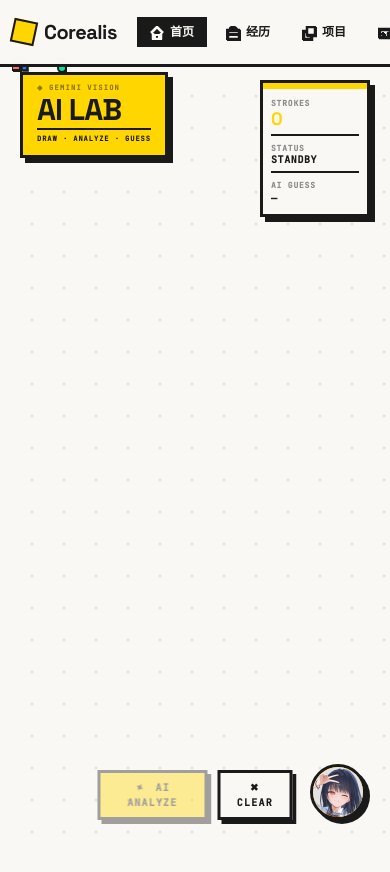
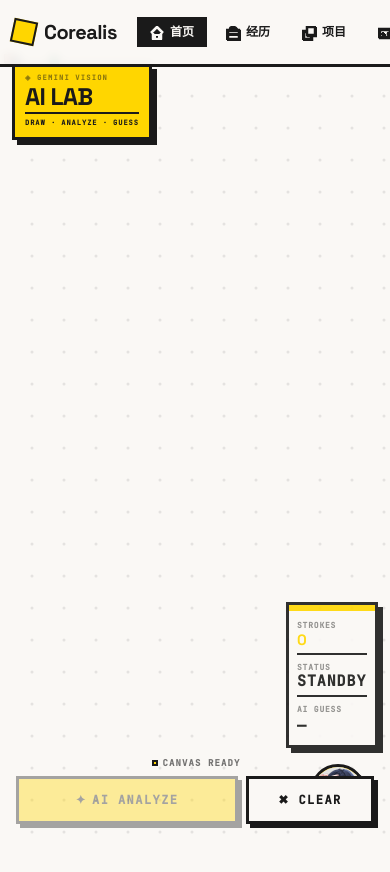
Before and after one commit to KDTikkly/haoyuan-web, a Vue app: page / in a window 390 px wide. Both pictures are taken after a click on the button "展开涂鸦结界". Shown: the top 872 px of the page. Built offline with nearby package versions, Linux system fonts and the light colour scheme.

Commit message:
feat: v7.9 unify draw controls to bottom-left, HCI typography & mobile adaptation

```diff
--- a/src/components/MemphisGameBg.vue
+++ b/src/components/MemphisGameBg.vue
@@ -70,41 +70,60 @@
     </div>
   </Transition>
 
-  <!-- AI ANALYZE + CLEAR — 底部中央工具栏 (Fitts's Law: 缩短操作路径) -->
-  <Transition name="slide-btns">
-    <div v-if="isDrawMode" class="ctrl-btn-group">
-      <button
-        class="ctrl-btn ctrl-btn--analyze"
-        :disabled="isUploading || strokesCount === 0"
-        @click="requireAdmin(analyzeDrawing)"
-      >
-        <span v-if="isUploading" class="ctrl-btn-icon">⌛</span>
-        <span v-else class="ctrl-btn-icon">✦</span>
-        {{ isUploading ? 'ANALYZING...' : 'AI ANALYZE' }}
-      </button>
-      <button
-        class="ctrl-btn ctrl-btn--clear"
-        @click="clearCanvas"
-      >
-        ✖ CLEAR
-      </button>
-    </div>
-  </Transition>
 </div>
 
-<!-- ═══ DRAW 按钮 + 引导文案：Teleport 到 body ═══ -->
+<!-- ═══ 左下角统一操作区：DRAW 入口 / ANALYZE+CLEAR — Teleport 到 body ═══ -->
 <Teleport to="body">
+  <!-- 未进入画图模式：DRAW 入口 -->
+  <Transition name="ctrl-swap">
     <div v-if="!isDrawMode" class="draw-entry-wrap">
-    <span class="draw-hint">
+      <span class="draw-hint" aria-hidden="true">
         ✦ 在这里留下你的轨迹...
       </span>
-    <button class="draw-entry-btn" @click="enterDrawMode">
+      <button class="draw-entry-btn" @click="enterDrawMode" aria-label="展开涂鸦结界">
         <span class="btn-marquee" aria-hidden="true">
           ✎ DRAW&nbsp;&nbsp;◈&nbsp;&nbsp;✎ DRAW&nbsp;&nbsp;◈&nbsp;&nbsp;✎ DRAW&nbsp;&nbsp;◈&nbsp;&nbsp;
         </span>
         <span class="btn-label">✎ 展开涂鸦结界</span>
       </button>
     </div>
+  </Transition>
+
+  <!-- 进入画图模式：AI ANALYZE + CLEAR，锚点同左下角 -->
+  <Transition name="ctrl-swap">
+    <div v-if="isDrawMode" class="draw-entry-wrap draw-entry-wrap--active">
+      <!-- 笔迹状态提示行 -->
+      <span class="draw-hint draw-hint--strokes" aria-live="polite">
+        <span
+          class="hint-dot"
+          :style="{ background: stripeColor }"
+          aria-hidden="true"
+        ></span>
+        {{ isUploading ? 'ANALYZING...' : strokesCount > 0 ? `${strokesCount} STROKES` : 'CANVAS READY' }}
+      </span>
+      <!-- 按钮组 -->
+      <div class="ctrl-btn-group">
+        <button
+          class="ctrl-btn ctrl-btn--analyze"
+          :disabled="isUploading || strokesCount === 0"
+          @click="requireAdmin(analyzeDrawing)"
+          aria-label="AI 分析涂鸦"
+        >
+          <span class="ctrl-btn-icon" :class="{ 'icon--spin': isUploading }" aria-hidden="true">
+            {{ isUploading ? '⌛' : '✦' }}
+          </span>
+          {{ isUploading ? 'ANALYZING...' : 'AI ANALYZE' }}
+        </button>
+        <button
+          class="ctrl-btn ctrl-btn--clear"
+          @click="clearCanvas"
+          aria-label="清空画布并退出"
+        >
+          ✖ CLEAR
+        </button>
+      </div>
+    </div>
+  </Transition>
 </Teleport>
 
 <!-- ═══ SecurityPortal ═══ -->
@@ -563,7 +582,10 @@ onUnmounted(() => {
   box-shadow: 4px 4px 0 0 #1A1A1A;
 }
 
-/* DRAW 按钮容器 + 引导文案（Teleport 到 body） */
+/* ══════════════════════════════════════════════════════════
+   左下角统一操作区 — DRAW 入口 / ANALYZE+CLEAR
+   两种状态共用同一锚点，切换时原地淡出淡入（无位移跳变）
+   ══════════════════════════════════════════════════════════ */
 .draw-entry-wrap {
   position: fixed;
   bottom: 24px;
@@ -575,61 +597,90 @@ onUnmounted(() => {
   z-index: 50;
 }
 
-/* 浮动引导文案 */
+/* 画图模式时微亮提升层级 */
+.draw-entry-wrap--active {
+  z-index: 60;
+}
+
+/* ── 浮动引导文案 ── */
 .draw-hint {
   font-family: 'JetBrains Mono', monospace;
   font-size: 9px;
   font-weight: 700;
   color: #1A1A1A80;
-  letter-spacing: 0.1em;
+  letter-spacing: 0.12em;
+  text-transform: uppercase;
   animation: float-hint 2.4s ease-in-out infinite;
   pointer-events: none;
   padding-left: 2px;
-}
-@keyframes float-hint {
-  0%, 100% { transform: translateY(0);   opacity: 0.55; }
-  50%       { transform: translateY(-4px); opacity: 1; }
+  user-select: none;
 }
 
-/* DRAW 按钮（持续流动斜纹边框动画） */
+/* 画图模式下的 hint — 带状态色点 */
+.draw-hint--strokes {
+  display: flex;
+  align-items: center;
+  gap: 5px;
+  color: #1A1A1A99;
+  animation: none;
+}
+
+.hint-dot {
+  display: inline-block;
+  width: 6px;
+  height: 6px;
+  border: 2px solid #1A1A1A;
+  border-radius: 0;        /* Brutalist 方形点 */
+  flex-shrink: 0;
+  transition: background 0.3s;
+}
+
+@keyframes float-hint {
+  0%, 100% { transform: translateY(0);    opacity: 0.55; }
+  50%       { transform: translateY(-4px); opacity: 1;   }
+}
+
+/* ── DRAW 按钮（流动斜纹边框）── */
 .draw-entry-btn {
   position: relative;
   font-family: 'JetBrains Mono', monospace;
-  font-size: 10px;
+  font-size: 11px;          /* ↑ 提升可读性 */
   font-weight: 700;
   letter-spacing: 0.12em;
-  padding: 9px 16px;
+  text-transform: uppercase;
+  padding: 10px 18px;
   cursor: pointer;
   background: #FAF8F5;
   color: #1A1A1A;
-  opacity: 0.85;
-  min-width: 140px;
+  opacity: 0.88;
+  min-width: 148px;
   white-space: nowrap;
-  /* 使用 outline 作实心黑边，border 用于动画斜纹层 */
   border: none;
   outline: 3px solid #1A1A1A;
   outline-offset: 0px;
   box-shadow: 4px 4px 0 0 #1A1A1A;
-  transition: transform 0.1s, box-shadow 0.1s, opacity 0.15s;
+  transition: transform 0.12s ease, box-shadow 0.12s ease, opacity 0.15s;
   overflow: hidden;
+  /* 最小触控面积 44px — 手机 HCI */
+  min-height: 44px;
 }
-/* 伪元素承载持续流动斜纹边框 */
+
+/* 流动斜纹边框伪元素 */
 .draw-entry-btn::before {
   content: '';
   position: absolute;
   inset: -3px;
   background: repeating-linear-gradient(
     -45deg,
-    #FFD600 0px,
-    #FFD600 5px,
-    #1A1A1A 5px,
-    #1A1A1A 10px
+    #FFD600 0px, #FFD600 5px,
+    #1A1A1A 5px, #1A1A1A 10px
   );
   background-size: 28px 28px;
   animation: border-march 0.6s linear infinite;
   z-index: 0;
 }
-/* 按钮内容白色遮罩层 */
+
+/* 内容遮罩 */
 .draw-entry-btn::after {
   content: '';
   position: absolute;
@@ -637,24 +688,24 @@ onUnmounted(() => {
   background: #FAF8F5;
   z-index: 1;
 }
+
 .draw-entry-btn:hover {
   opacity: 1;
   box-shadow: 6px 6px 0 0 #1A1A1A;
   transform: translate(-1px, -1px);
 }
-.draw-entry-btn:hover::before {
-  animation-duration: 0.3s;
-}
+.draw-entry-btn:hover::before { animation-duration: 0.28s; }
 .draw-entry-btn:active {
   transform: translate(4px, 4px);
   box-shadow: 0 0 0 0 #1A1A1A;
 }
+
 @keyframes border-march {
   from { background-position: 0 0; }
   to   { background-position: 28px 0; }
 }
 
-/* 流动斜纹文字跑马灯（hover 时叠加在内容层上方） */
+/* 跑马灯背景（hover 时浮现） */
 .btn-marquee {
   position: absolute;
   inset: 3px;
@@ -665,10 +716,8 @@ onUnmounted(() => {
   color: #1A1A1A50;
   background: repeating-linear-gradient(
     -45deg,
-    #FFD600aa 0px,
-    #FFD600aa 4px,
-    transparent 4px,
-    transparent 12px
+    #FFD600aa 0px, #FFD600aa 4px,
+    transparent 4px, transparent 12px
   );
   background-size: 48px 48px;
   opacity: 0;
@@ -678,7 +727,7 @@ onUnmounted(() => {
   z-index: 2;
 }
 .draw-entry-btn:hover .btn-marquee {
-  opacity: 0.55;
+  opacity: 0.5;
   animation-play-state: running;
 }
 @keyframes marquee-scroll {
@@ -692,47 +741,48 @@ onUnmounted(() => {
   z-index: 3;
 }
 
-/* AI ANALYZE + CLEAR 按钮组 — 底部中央工具栏 */
+/* ── ANALYZE + CLEAR 按钮组 ── */
+/* 在 draw-entry-wrap 内部 flex 排列，不再 fixed 居中 */
 .ctrl-btn-group {
-  position: fixed;
-  bottom: 24px;
-  left: 50%;
-  transform: translateX(-50%);
   display: flex;
-  gap: 10px;
-  z-index: 20;
+  gap: 8px;
   pointer-events: auto;
 }
 
-/* 按钮内图标 */
-.ctrl-btn-icon {
-  display: inline-block;
-  margin-right: 4px;
-  transition: transform 0.3s ease;
+/* ── 通用控制按钮 ── */
+.ctrl-btn {
+  font-family: 'JetBrains Mono', monospace;
+  font-size: 11px;          /* ↑ 从 10px 提升，手机可读性 */
+  font-weight: 700;
+  letter-spacing: 0.12em;
+  text-transform: uppercase;
+  padding: 9px 14px;
+  border: 3px solid #1A1A1A;
+  cursor: pointer;
+  box-shadow: 4px 4px 0 0 #1A1A1A;
+  transition: transform 0.12s ease, box-shadow 0.12s ease, background 0.15s;
+  pointer-events: auto;
+  position: relative;
+  z-index: 20;
+  /* 最小触控面积 */
+  min-height: 44px;
+  display: inline-flex;
+  align-items: center;
+  gap: 0;
+  white-space: nowrap;
 }
-.ctrl-btn--analyze:not(:disabled) .ctrl-btn-icon {
-  animation: none;
+.ctrl-btn:active {
+  transform: translate(4px, 4px) !important;
+  box-shadow: 0 0 0 0 #1A1A1A !important;
 }
-.ctrl-btn--analyze:disabled .ctrl-btn-icon {
-  display: inline-block;
-  animation: spin-icon 1.2s linear infinite;
-}
-@keyframes spin-icon {
-  from { transform: rotate(0deg); }
-  to   { transform: rotate(360deg); }
+.ctrl-btn:disabled {
+  opacity: 0.38;
+  cursor: not-allowed;
+  transform: none;
+  box-shadow: 4px 4px 0 0 #1A1A1A;
 }
 
-/* scoreboard 孟菲斯黄闪烁（AI 结果返回时引导注意力） */
-.scoreboard--flash {
-  animation: scoreboard-flash 0.7s ease-out;
-}
-@keyframes scoreboard-flash {
-  0%   { box-shadow: 0 0 0 0 #FFD600; outline: none; }
-  20%  { box-shadow: 0 0 0 6px #FFD60080; outline: 3px solid #FFD600; }
-  60%  { box-shadow: 0 0 0 3px #FFD60040; outline: 3px solid #FFD60080; }
-  100% { box-shadow: none; outline: none; }
-}
-
+/* ANALYZE */
 .ctrl-btn--analyze {
   background: #FFD600;
   color: #1A1A1A;
@@ -743,6 +793,7 @@ onUnmounted(() => {
   transform: translate(-1px, -1px);
 }
 
+/* CLEAR */
 .ctrl-btn--clear {
   background: #FAF8F5;
   color: #1A1A1A;
@@ -754,15 +805,130 @@ onUnmounted(() => {
   transform: translate(-1px, -1px);
 }
 
-/* 按钮组滑出动画 */
-.slide-btns-enter-active {
-  animation: slide-up-in 0.25s cubic-bezier(0.34, 1.56, 0.64, 1);
+/* ── 图标 ── */
+.ctrl-btn-icon {
+  display: inline-block;
+  margin-right: 5px;
+  transition: transform 0.25s ease;
 }
-.slide-btns-leave-active {
-  animation: slide-up-in 0.15s ease-in reverse;
+.icon--spin {
+  animation: spin-icon 1s linear infinite;
 }
-@keyframes slide-up-in {
-  from { opacity: 0; transform: translateY(16px); }
-  to   { opacity: 1; transform: translateY(0); }
+@keyframes spin-icon {
+  from { transform: rotate(0deg); }
+  to   { transform: rotate(360deg); }
+}
+
+/* ── scoreboard 闪烁提示 ── */
+.scoreboard--flash {
+  animation: scoreboard-flash 0.7s ease-out;
+}
+@keyframes scoreboard-flash {
+  0%   { box-shadow: 5px 5px 0 0 #1A1A1A; outline: none; }
+  25%  { box-shadow: 0 0 0 6px #FFD60080, 5px 5px 0 0 #FFD600; outline: 3px solid #FFD600; }
+  65%  { box-shadow: 0 0 0 2px #FFD60030, 5px 5px 0 0 #1A1A1A; }
+  100% { box-shadow: 5px 5px 0 0 #1A1A1A; outline: none; }
+}
+
+/* ══════════════════════════════════════════════════════════
+   切换动画：ctrl-swap — 左下角原位淡入/淡出
+   两个 Transition 共用同一锚点，key 不同故不互相干扰
+   ══════════════════════════════════════════════════════════ */
+.ctrl-swap-enter-active {
+  transition: opacity 0.22s ease, transform 0.28s cubic-bezier(0.34, 1.56, 0.64, 1);
+}
+.ctrl-swap-leave-active {
+  transition: opacity 0.16s ease, transform 0.16s ease;
+  /* leave 时设置 absolute 防止影响布局 */
+  position: absolute;
+}
+.ctrl-swap-enter-from {
+  opacity: 0;
+  transform: translateY(12px) scale(0.94);
+}
+.ctrl-swap-leave-to {
+  opacity: 0;
+  transform: translateY(6px) scale(0.96);
+}
+
+/* ══════════════════════════════════════════════════════════
+   手机端适配 (≤ 640px)
+   ══════════════════════════════════════════════════════════ */
+@media (max-width: 640px) {
+  /* 操作区贴底居中，拇指可及区 */
+  .draw-entry-wrap {
+    left: 50%;
+    transform: translateX(-50%);
+    bottom: 20px;
+    align-items: center;
+    width: calc(100vw - 32px);
+    max-width: 360px;
+  }
+
+  .draw-entry-btn {
+    width: 100%;
+    justify-content: center;
+    font-size: 12px;
+    min-height: 48px;
+    padding: 12px 20px;
+  }
+
+  /* 按钮组拉伸到全宽 */
+  .ctrl-btn-group {
+    width: 100%;
+    gap: 8px;
+  }
+
+  .ctrl-btn--analyze {
+    flex: 2;
+    justify-content: center;
+    font-size: 12px;
+    min-height: 48px;
+  }
+
+  .ctrl-btn--clear {
+    flex: 1;
+    justify-content: center;
+    font-size: 12px;
+    min-height: 48px;
+  }
+
+  .draw-hint {
+    font-size: 9px;
+    text-align: center;
+    width: 100%;
+    justify-content: center;
+  }
+
+  /* scoreboard 手机端缩小 */
+  .scoreboard {
+    top: auto;
+    bottom: 96px;  /* 避开底部按钮 */
+    right: 12px;
+    opacity: 0.9;
+  }
+
+  .score-inner {
+    width: 92px;
+  }
+
+  .score-val {
+    font-size: 15px;
+  }
+
+  /* AI LAB badge 手机端贴导航栏下方 */
+  .ailab-badge {
+    top: 64px;
+    left: 12px;
+  }
+
+  .ailab-card {
+    min-width: 110px;
+    padding: 6px 10px 8px;
+  }
+
+  .ailab-title {
+    font-size: 24px;
+  }
 }
 </style>
```
Lines whose indentation alone changed are shown as unchanged.
